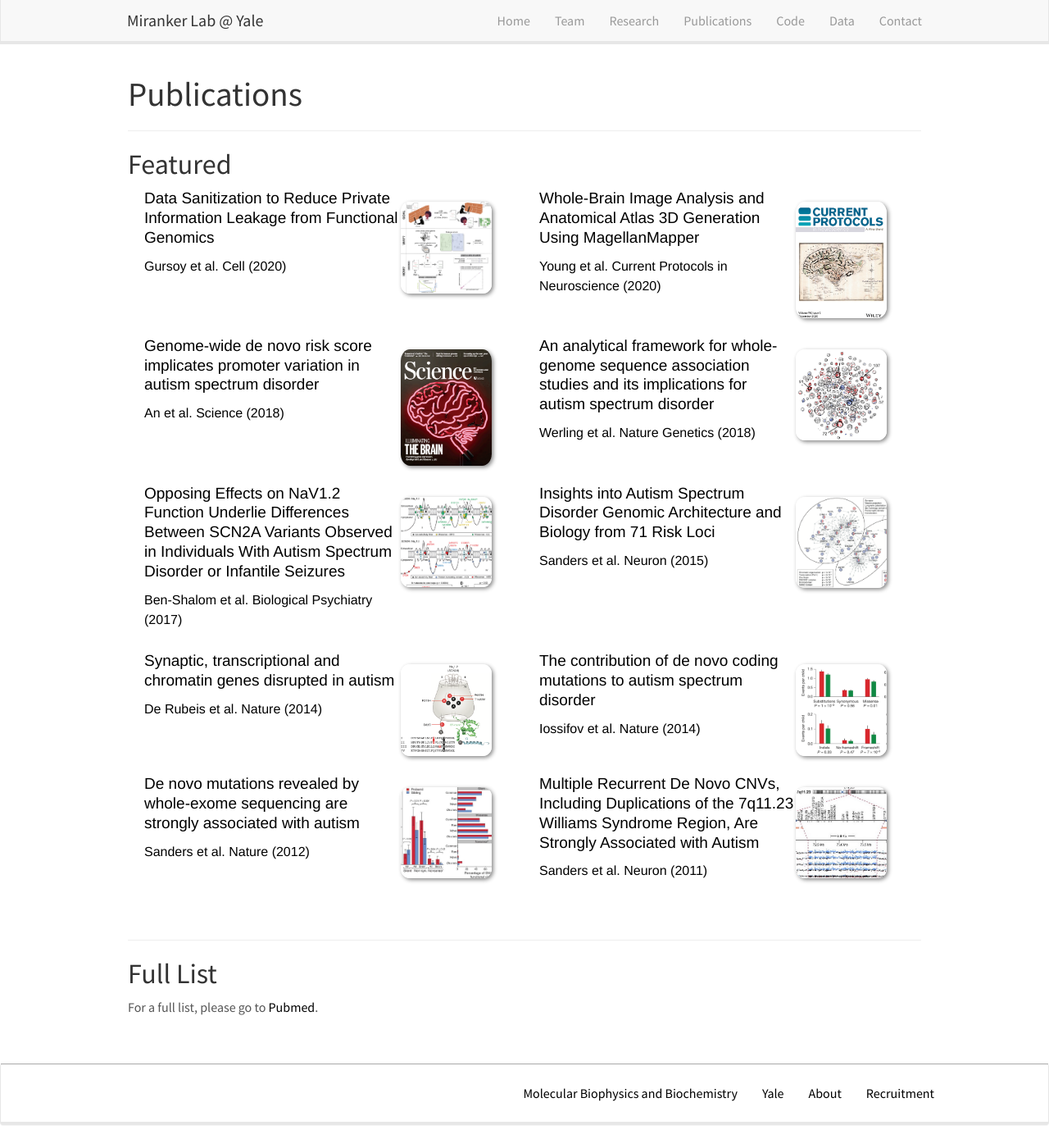
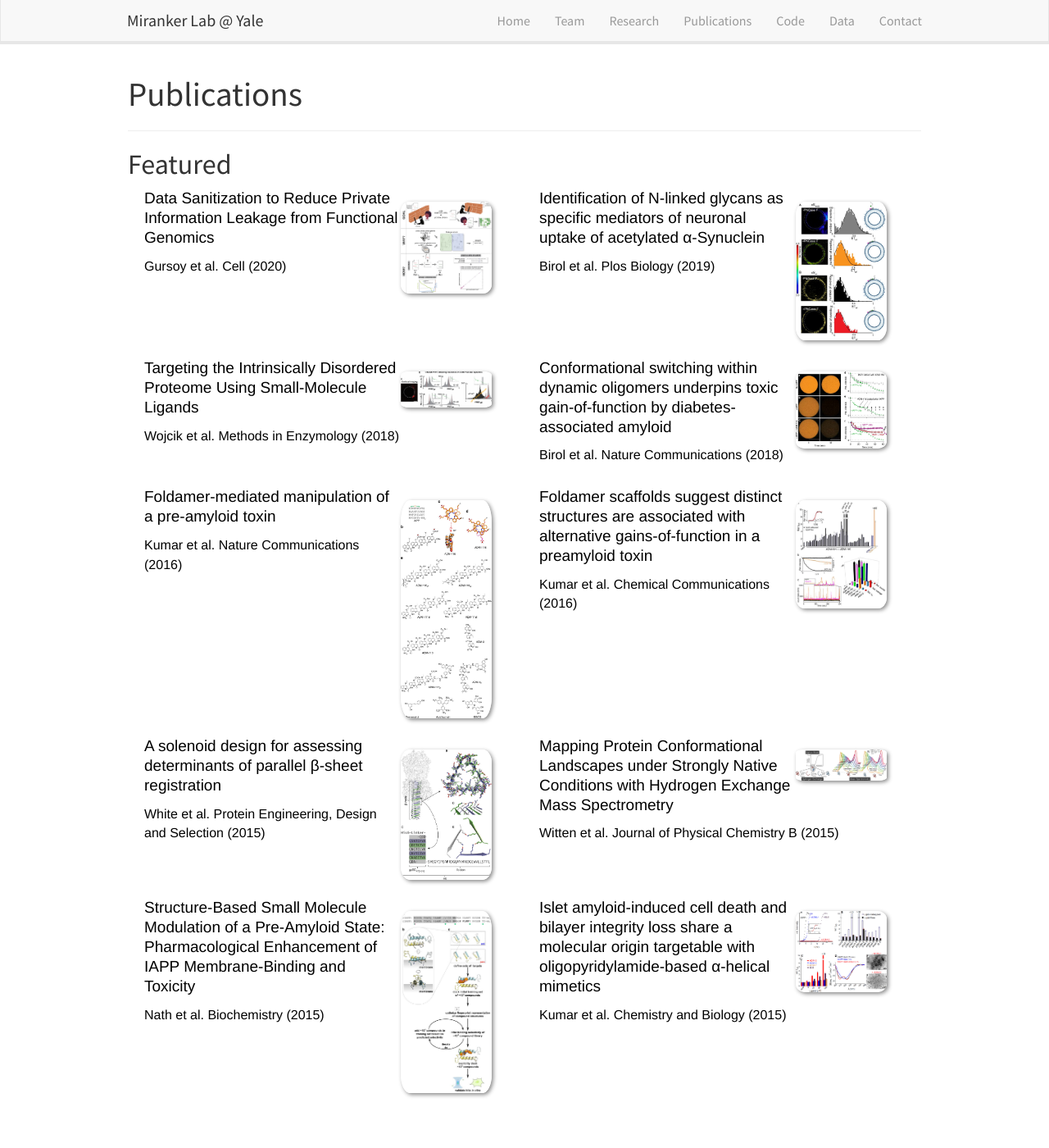
Before and after one commit to admiranker/admiranker.github.io, a Jekyll site: the page built from _pages/publications.md, in a window 1280 px wide and 1400 px high. Shown: the whole window at 82% size. Built offline with Jekyll 4.4.1, drawn with Linux system fonts in a browser that asks for light colours; nearby versions of some CDN libraries.

Commit message:
Update publist.yml

```diff
--- a/_data/publist.yml
+++ b/_data/publist.yml
@@ -8,92 +8,92 @@
   highlight: 1
   news2:
 
-- title: "Whole‐Brain Image Analysis and Anatomical Atlas 3D Generation Using MagellanMapper"
-  image: Young2020.jpg
+- title: "Identification of N-linked glycans as specific mediators of neuronal uptake of acetylated α-Synuclein"
+  image: birol2019.jpg
   description:
   authors:
   link:
-    url: https://currentprotocols.onlinelibrary.wiley.com/doi/abs/10.1002/cpns.104
-    display: Young et al. Current Protocols in Neuroscience (2020)
+    url: https://journals.plos.org/plosbiology/article?id=10.1371/journal.pbio.3000318
+    display: Birol et al. Plos Biology (2019)
   highlight: 1
   news2:
 
-- title: "Genome-wide de novo risk score implicates promoter variation in autism spectrum disorder"
-  image: An2018.gif
+- title: "Targeting the Intrinsically Disordered Proteome Using Small-Molecule Ligands"
+  image: wojcik2018.jpg
   description:
   authors:
   link:
-    url: https://science.sciencemag.org/content/362/6420/eaat6576.long
-    display:  An et al. Science (2018)
+    url: https://www.sciencedirect.com/science/article/pii/S0076687918304105?via%3Dihub
+    display:  Wojcik et al. Methods in Enzymology (2018)
   highlight: 1
   news2:
 
-- title: "An analytical framework for whole-genome sequence association studies and its implications for autism spectrum disorder"
-  image: Werling2018.png
+- title: "Conformational switching within dynamic oligomers underpins toxic gain-of-function by diabetes-associated amyloid "
+  image: birol2018.jpg
   description:
   authors:
   link:
-    url: https://www.nature.com/articles/s41588-018-0107-y
-    display:  Werling et al. Nature Genetics (2018)
+    url: https://www.nature.com/articles/s41467-018-03651-9
+    display:  Birol et al. Nature Communications (2018)
   highlight: 1
   news2:
 
-- title: "Opposing Effects on NaV1.2 Function Underlie Differences Between SCN2A Variants Observed in Individuals With Autism Spectrum Disorder or Infantile Seizures"
-  image: BenShalom2017.jpg
+- title: "Foldamer-mediated manipulation of a pre-amyloid toxin "
+  image: kumar2016.jpg
   description:
   authors:
   link:
-    url: https://www.biologicalpsychiatryjournal.com/article/S0006-3223(17)30041-0/fulltext
-    display:  Ben-Shalom et al. Biological Psychiatry (2017)
+    url: https://www.nature.com/articles/ncomms11412
+    display:  Kumar et al. Nature Communications (2016)
   highlight: 1
   news2:
 
-- title: "Insights into Autism Spectrum Disorder Genomic Architecture and Biology from 71 Risk Loci"
-  image: Sanders2015.png
+- title: "Foldamer scaffolds suggest distinct structures are associated with alternative gains-of-function in a preamyloid toxin"
+  image: kumar2016-2.jpg
   description:
   authors:
   link:
-    url: https://www.ncbi.nlm.nih.gov/pubmed/26402605
-    display:  Sanders et al. Neuron (2015)
+    url: https://pubs.rsc.org/en/content/articlelanding/2016/CC/C6CC01248E
+    display:  Kumar et al. Chemical Communications (2016)
   highlight: 1
   news2:
 
-- title: "Synaptic, transcriptional and chromatin genes disrupted in autism"
-  image: DeRubeis2014.png
+- title: "A solenoid design for assessing determinants of parallel β-sheet registration"
+  image: white2015.jpg
   description:
   authors:
   link:
-    url: https://www.nature.com/articles/nature13772
-    display:  De Rubeis et al. Nature (2014)
+    url: https://academic.oup.com/peds/article/28/12/577/2362407?login=true
+    display:  White et al. Protein Engineering, Design and Selection (2015)
   highlight: 1
   news2:
 
-- title: "The contribution of de novo coding mutations to autism spectrum disorder"
-  image: Iossifov2014.png
+- title: "Mapping Protein Conformational Landscapes under Strongly Native Conditions with Hydrogen Exchange Mass Spectrometry"
+  image: witten2015.jpeg
   description:
   authors:
   link:
-    url: https://www.nature.com/articles/nature13908
-    display:  Iossifov et al. Nature (2014)
+    url: https://pubs.acs.org/doi/10.1021/acs.jpcb.5b04528
+    display:  Witten et al. Journal of Physical Chemistry B (2015)
   highlight: 1
   news2:
 
-- title: "De novo mutations revealed by whole-exome sequencing are strongly associated with autism"
-  image: Sanders2012.png
+- title: "Structure-Based Small Molecule Modulation of a Pre-Amyloid State: Pharmacological Enhancement of IAPP Membrane-Binding and Toxicity"
+  image: nath2015.jpg
   description:
   authors:
   link:
-    url: https://www.nature.com/articles/nature10945
-    display:  Sanders et al. Nature (2012)
+    url: https://pubs.acs.org/doi/10.1021/acs.biochem.5b00052
+    display:  Nath et al. Biochemistry (2015)
   highlight: 1
   news2:
 
-- title: "Multiple Recurrent De Novo CNVs, Including Duplications of the 7q11.23 Williams Syndrome Region, Are Strongly Associated with Autism"
-  image: Sanders2011.png
+- title: "Islet amyloid-induced cell death and bilayer integrity loss share a molecular origin targetable with oligopyridylamide-based α-helical mimetics"
+  image: kumar2015.jpg
   description:
   authors:
   link:
-    url: https://www.sciencedirect.com/science/article/pii/S0896627311003746
-    display:  Sanders et al. Neuron (2011)
+    url: https://www.sciencedirect.com/science/article/pii/S107455211500040X?via%3Dihub
+    display:  Kumar et al. Chemistry and Biology (2015)
   highlight: 1
   news2:
```
